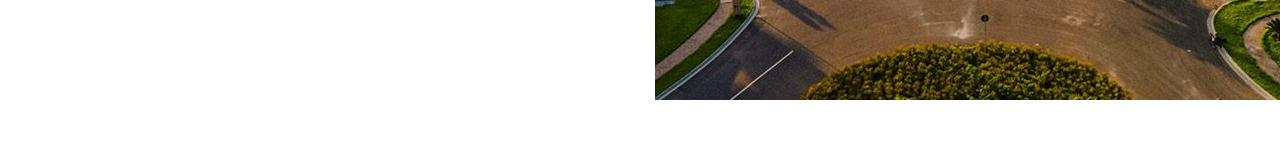
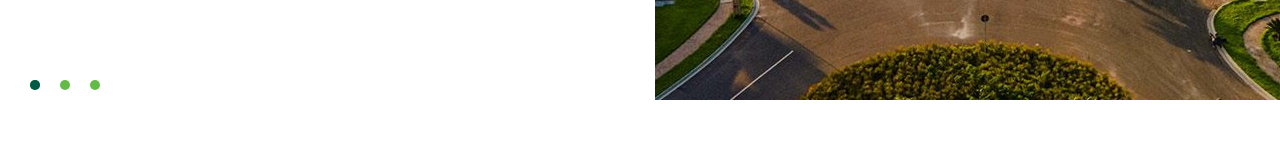
Before and after one commit to brunomy/cipasa-react, a React (Vite) app: page / in a window 1280 px wide. Shown: the part 620-779 px from the top of the page. Built offline with nearby package versions, Linux system fonts and the light colour scheme.

Commit message:
add dots in banner

```diff
--- a/src/pages/Home/components/BannerCarousel/BannerCarousel.jsx
+++ b/src/pages/Home/components/BannerCarousel/BannerCarousel.jsx
@@ -62,6 +62,16 @@ export default function BannerCarousel() {
               }
             </Box>
           ))}
+          <Box className="dots">
+            {banners.map((banner, index) => {
+                return <Box className="dot_content"
+                  key={index}
+                  onClick={() => setCurrentBanner(index)}
+                ></Box>
+              }
+            )}
+            <span className="indicator" style={{ left: `calc(${currentBanner} * 30px)` }}></span>
+          </Box>
         </Box>
         <Box className="right">
           {banners.map((banner, index) => (
--- a/src/pages/Home/components/BannerCarousel/BannerCarousel.scss
+++ b/src/pages/Home/components/BannerCarousel/BannerCarousel.scss
@@ -78,6 +78,54 @@
         }
 
       }
+      .dots{
+        position: absolute;
+        left: 0;
+        bottom: 0;
+        height: 30px;
+
+        .dot_content{
+          position: relative;
+          display: inline-block;
+          width: 30px;
+          height: 30px;
+          cursor: pointer;
+
+          &:before{
+            content: '';
+            position: absolute;
+            width: 10px;
+            height: 10px;
+            background: #62bb46;
+            left: 50%;
+            top: 50%;
+            transform: translate(-50%, -50%);
+            border-radius: 50%;
+          }
+        }
+        span.indicator{
+          position: absolute;
+          top: 0;
+          left: 0;
+          display: block;
+          z-index: 1;
+          width: 30px;
+          height: 30px;
+          transition: all 0.2s ease;
+
+          &:before{
+            content: '';
+            position: absolute;
+            width: 10px;
+            height: 10px;
+            background: #005a45;
+            left: 50%;
+            top: 50%;
+            transform: translate(-50%, -50%);
+            border-radius: 50%;
+          }
+        }
+      }
     }
     .right{
       position: absolute;
```
